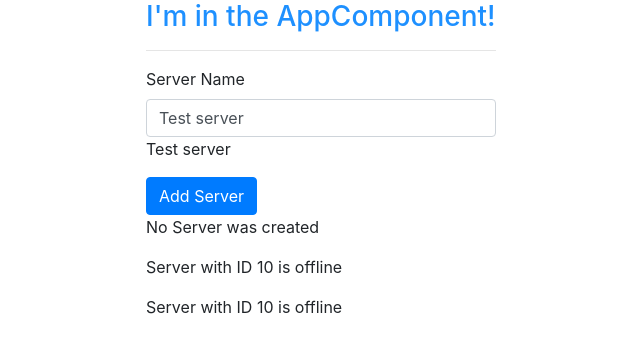
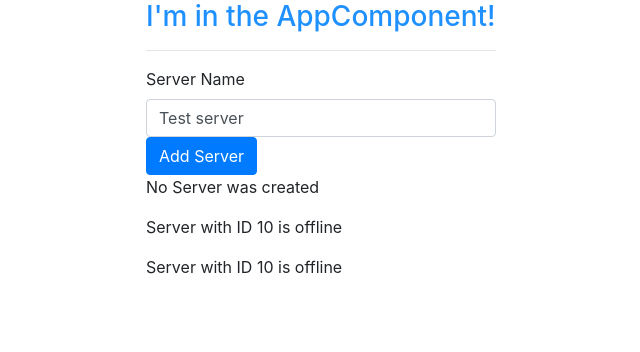
Before and after one commit to sammyl720/udemy-angular, an Angular app: page / in a window 1280 px wide. Shown: the top 352 px of the page, without its empty margins (209-849 px from the left). Built offline with nearby package versions, Linux system fonts and the light colour scheme.

Commit message:
two way binding

```diff
--- a/src/app/servers/servers.component.html
+++ b/src/app/servers/servers.component.html
@@ -4,7 +4,7 @@
 <label>Server Name</label>
 <!-- <input type="text" class="form-control" (input)="onUpdateServerName($event)"> -->
 <input type="text" class="form-control" [(ngModel)]="serverName">
-<p>{{ serverName }}</p>
+<!-- <p>{{ serverName }}</p> -->
 <button class="btn btn-primary" [disabled]="!allowNewServer" (click)="onCreateServer()">Add Server</button>
 <p>{{ serverCreationStatus }}</p>
 <app-server></app-server>
--- a/src/app/servers/servers.component.ts
+++ b/src/app/servers/servers.component.ts
@@ -19,7 +19,7 @@ export class ServersComponent implements OnInit {
   }
 
   onCreateServer() {
-    this.serverCreationStatus = 'Server was created'
+    this.serverCreationStatus = 'Server was created. Name is ' + this.serverName
   }
 
   onUpdateServerName(event: Event) {
```
